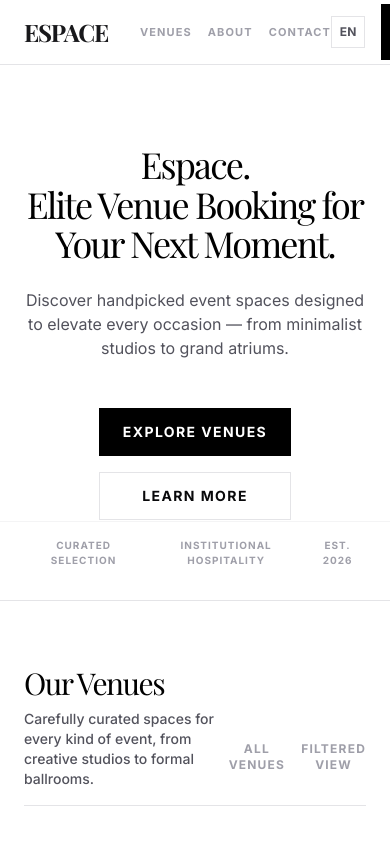
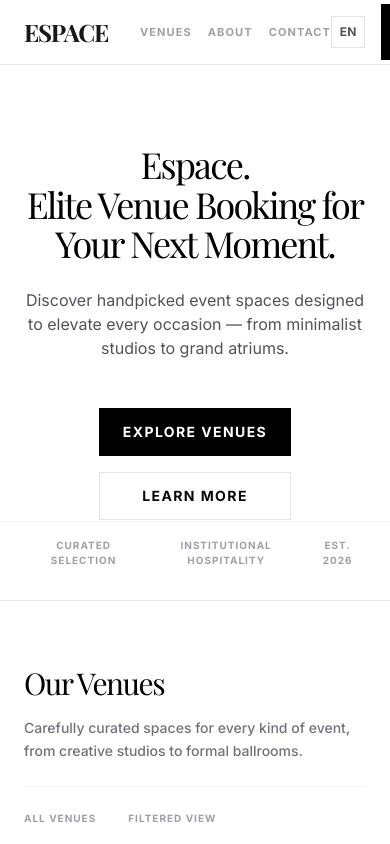
Before and after one commit to IrfanNG/event-booking-system, a Next.js app: page / in a window 390 px wide. Shown: the top 844 px of the page. Built offline with nearby package versions, Linux system fonts and the light colour scheme; a web font is replaced by a local one.

Commit message:
feat: finalize mobile responsiveness for VenueGrid and Hero sections

```diff
--- a/src/components/landing/VenueGrid.tsx
+++ b/src/components/landing/VenueGrid.tsx
@@ -12,22 +12,22 @@ export function VenueGrid() {
   return (
     <section id="venues" className="w-full bg-white px-6 py-16 lg:py-24">
       <div className="mx-auto max-w-7xl">
-        <div className="mb-16 flex items-end justify-between border-b-[0.5px] border-zinc-200 pb-4">
-          <div>
+        <div className="mb-16 flex flex-col gap-6 lg:flex-row lg:items-end lg:justify-between border-b-[0.5px] border-zinc-200 pb-6">
+          <div className="max-w-xl">
             <h2 className="font-serif text-3xl font-light tracking-tighter text-black md:text-5xl">{t("grid_title")}</h2>
-            <p className="mt-2 text-sm font-medium text-zinc-600 max-w-sm">
+            <p className="mt-4 text-sm font-medium text-zinc-500 leading-relaxed">
               {t("grid_subtitle")}
             </p>
           </div>
-        <div className="flex gap-4 pb-4">
-          <button className="text-xs font-bold uppercase tracking-widest text-zinc-400 hover:text-black dark:hover:text-white transition-colors">
-            {t("grid_all")}
-          </button>
-          <button className="text-xs font-bold uppercase tracking-widest text-zinc-400 hover:text-black dark:hover:text-white transition-colors">
-            {t("grid_filtered")}
-          </button>
+          <div className="flex gap-8 border-t-[0.5px] border-zinc-100 pt-6 lg:border-none lg:pt-0">
+            <button className="text-[10px] font-bold uppercase tracking-widest text-zinc-400 hover:text-black transition-colors">
+              {t("grid_all")}
+            </button>
+            <button className="text-[10px] font-bold uppercase tracking-widest text-zinc-400 hover:text-black transition-colors">
+              {t("grid_filtered")}
+            </button>
+          </div>
         </div>
-      </div>
 
       <div className="grid gap-12 sm:grid-cols-2 lg:grid-cols-3">
         {venues.map((venue, idx) => (
```
